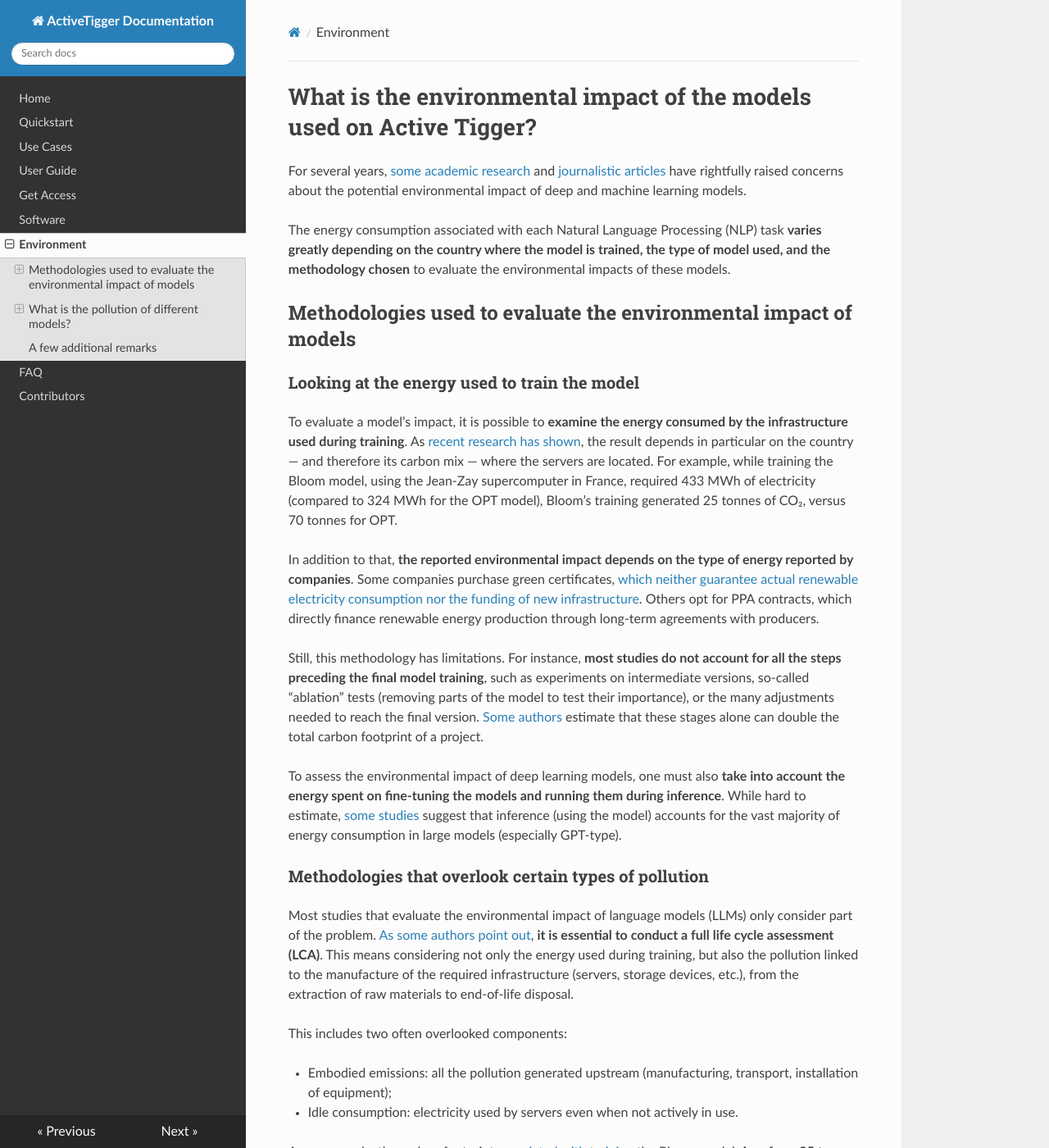
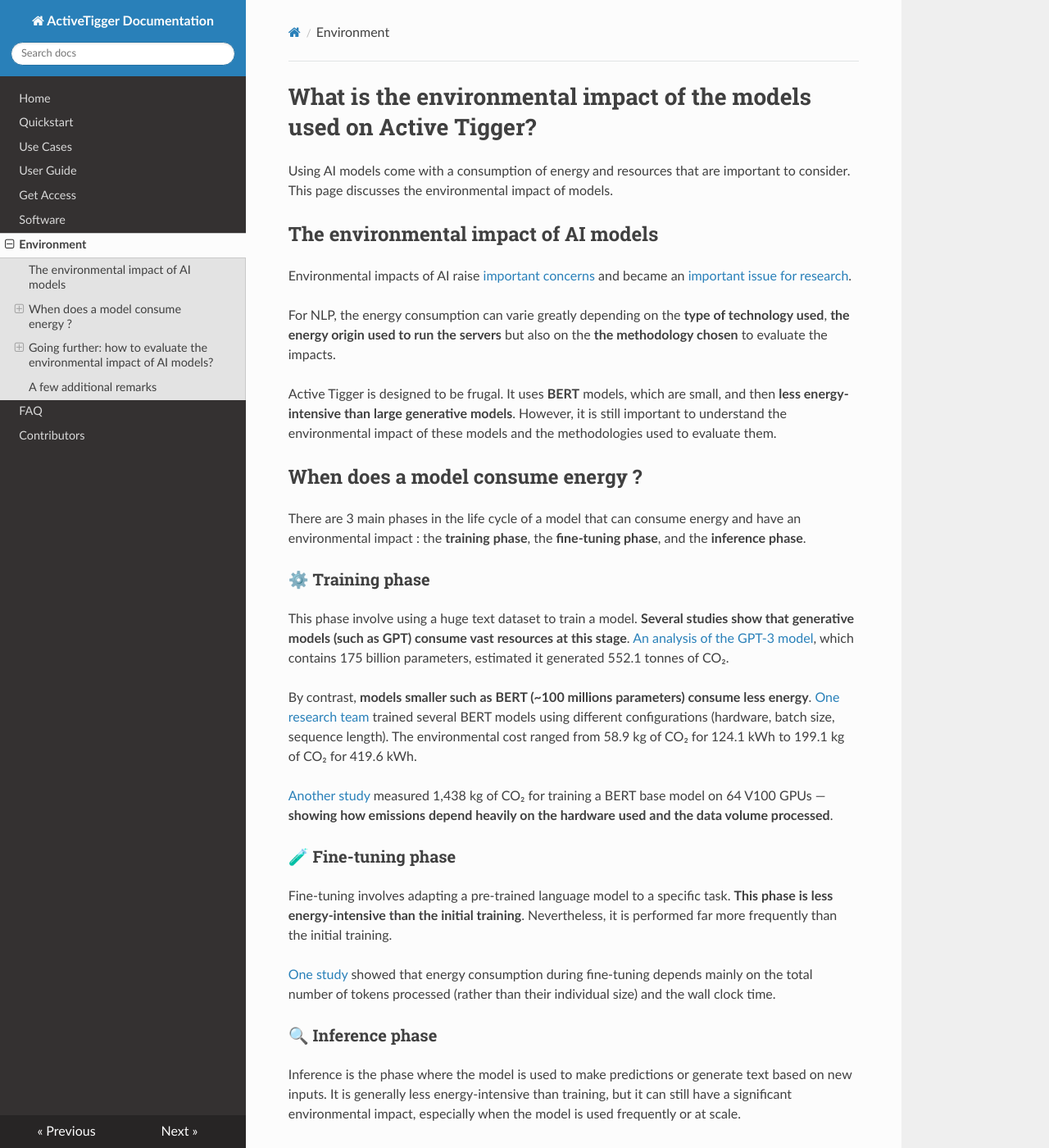
Before and after one commit to emilienschultz/activetigger, an MkDocs documentation site: the page built from docs/environment.md, in a window 1280 px wide and 1400 px high. Shown: the whole window at 82% size. Built offline with MkDocs 1.6.1, drawn with Linux system fonts in a browser that asks for light colours; nearby versions of some CDN libraries; some of the changed text lies outside the part shown.

Commit message:
update doc

```diff
--- a/docs/environment.md
+++ b/docs/environment.md
@@ -1,26 +1,48 @@
 # What is the environmental impact of the models used on Active Tigger?
 
-For several years, [some academic research](https://arxiv.org/abs/1906.02243) and [journalistic articles](https://www.nytimes.com/2024/08/26/climate/ai-planet-climate-change.html) have rightfully raised concerns about the potential environmental impact of deep and machine learning models.
+Using AI models come with a consumption of energy and resources that are important to consider. This page discusses the environmental impact of models.
 
-The energy consumption associated with each Natural Language Processing (NLP) task **varies greatly depending on the country where the model is trained, the type of model used, and the methodology chosen** to evaluate the environmental impacts of these models.
+## The environmental impact of AI models
 
-## Methodologies used to evaluate the environmental impact of models
+Environmental impacts of AI raise [important concerns](https://www.nytimes.com/2024/08/26/climate/ai-planet-climate-change.html) and became an [important issue for research](https://arxiv.org/abs/2111.00364).
 
+For NLP, the energy consumption can varie greatly depending on the **type of technology used**, **the energy origin used to run the servers** but also on the **the methodology chosen** to evaluate the impacts.
 
-### Looking at the energy used to train the model
+Active Tigger is designed to be frugal. It uses **BERT** models, which are small, and then **less energy-intensive than large generative models**. However, it is still important to understand the environmental impact of these models and the methodologies used to evaluate them.
 
+## When does a model consume energy ?
 
-To evaluate a model’s impact, it is possible to **examine the energy consumed by the infrastructure used during training**. As [recent research has shown](https://arxiv.org/abs/2211.02001), the result depends in particular on the country — and therefore its carbon mix — where the servers are located. For example, while training the Bloom model, using the Jean-Zay supercomputer in France, required 433 MWh of electricity (compared to 324 MWh for the OPT model), Bloom’s training generated 25 tonnes of CO₂, versus 70 tonnes for OPT.
+There are 3 main phases in the life cycle of a model that can consume energy and have an environmental impact : the **training phase**, the **fine-tuning phase**, and the **inference phase**.
+
+### ⚙️ Training phase
+
+This phase involve using a huge text dataset to train a model. **Several studies show that generative models (such as GPT) consume vast resources at this stage**. [An analysis of the GPT-3 model](https://arxiv.org/abs/2104.10350), which contains 175 billion parameters, estimated it generated 552.1 tonnes of CO₂.
+
+By contrast, **models smaller such as BERT (~100 millions parameters) consume less energy**. [One research team](https://arxiv.org/abs/2311.10267) trained several BERT models using different configurations (hardware, batch size, sequence length). The environmental cost ranged from 58.9 kg of CO₂ for 124.1 kWh to 199.1 kg of CO₂ for 419.6 kWh.
+
+[Another study](https://arxiv.org/abs/1906.02243) measured 1,438 kg of CO₂ for training a BERT base model on 64 V100 GPUs — **showing how emissions depend heavily on the hardware used and the data volume processed**.
+
+### 🧪 Fine-tuning phase
+
+Fine-tuning involves adapting a pre-trained language model to a specific task. **This phase is less energy-intensive than the initial training**. Nevertheless, it is performed far more frequently than the initial training.
+
+[One study](https://arxiv.org/abs/2311.10267) showed that energy consumption during fine-tuning depends mainly on the total number of tokens processed (rather than their individual size) and the wall clock time.
+
+### 🔍 Inference phase
+
+Inference is the phase where the model is used to make predictions or generate text based on new inputs. It is generally less energy-intensive than training, but it can still have a significant environmental impact, especially when the model is used frequently or at scale.
+
+In the case of research, models are not scaled for millions of users, so their use is less energy-intensive than general public applications. However, **the energy consumption of inference can still be significant**, especially for large models or when processing large volumes of data.
+
+## Going further: how to evaluate the environmental impact of AI models?
+
+### The energy consumption of models
+
+To evaluate a model’s impact, it is possible to **examine the energy consumed by the infrastructure used during training**. Result depends in particular on [the country](https://arxiv.org/abs/2211.02001) — and therefore its carbon mix — where the servers are located. For example, while training the Bloom model, using the Jean-Zay supercomputer in France, required 433 MWh of electricity (compared to 324 MWh for the OPT model), Bloom’s training generated 25 tonnes of CO₂, versus 70 tonnes for OPT.
 
 In addition to that, **the reported environmental impact depends on the type of energy reported by companies**. Some companies purchase green certificates, [which neither guarantee actual renewable electricity consumption nor the funding of new infrastructure](https://www.nature.com/articles/s41558-022-01379-5?). Others opt for PPA contracts, which directly finance renewable energy production through long-term agreements with producers.
 
-Still, this methodology has limitations. For instance, **most studies do not account for all the steps preceding the final model training**, such as experiments on intermediate versions, so-called “ablation” tests (removing parts of the model to test their importance), or the many adjustments needed to reach the final version. [Some authors](https://arxiv.org/abs/2211.02001)  estimate that these stages alone can double the total carbon footprint of a project.
-
-To assess the environmental impact of deep learning models, one must also **take into account the energy spent on fine-tuning the models and running them during inference**. While hard to estimate, [some studies](https://arxiv.org/abs/2104.10350) suggest that inference (using the model) accounts for the vast majority of energy consumption in large models (especially GPT-type).
-
-
-### Methodologies that overlook certain types of pollution
-
+Evaluating the energy consumption of models is complicated. For instance, **most studies do not account for all the steps preceding the final model training**, such as experiments on intermediate versions, so-called “ablation” tests (removing parts of the model to test their importance), or the many adjustments needed to reach the final version. [Some authors](https://arxiv.org/abs/2211.02001)  estimate that these stages alone can double the total carbon footprint of a project.
 
 Most studies that evaluate the environmental impact of language models (LLMs) only consider part of the problem. [As some authors point out](https://arxiv.org/abs/2110.11822), **it is essential to conduct a full life cycle assessment (LCA)**. This means considering not only the energy used during training, but also the pollution linked to the manufacture of the required infrastructure (servers, storage devices, etc.), from the extraction of raw materials to end-of-life disposal.
 
@@ -34,28 +56,12 @@
 
 Furthermore, **it is important not to limit impact assessments to carbon emissions alone**. One must consider all forms of pollution generated. For instance, the manufacture of chips used to train and run models requires vast quantities of water — another major ecological cost that is often overlooked.
 
+To assess the environmental impact of deep learning models, one must also **take into account the energy spent on fine-tuning the models and running them during inference**. While hard to estimate, [some studies](https://arxiv.org/abs/2104.10350) suggest that inference (using the model) accounts for the vast majority of energy consumption in large models (especially GPT-type).
 
-## What is the pollution of different models?
-
-
-### ⚙️ Training phase
-
-Let’s begin with the training phase. **Several studies show that generative models (such as GPT) consume vast resources at this stage**. [An analysis of the GPT-3 model](https://arxiv.org/abs/2104.10350), which contains 175 billion parameters, estimated it generated 552.1 tonnes of CO₂.
-
-By contrast, **models such as BERT — used notably in Active Tigger — appear to consume less energy**. [One research team](https://arxiv.org/abs/2311.10267) trained several BERT models using different configurations (hardware, batch size, sequence length). The environmental cost ranged from 58.9 kg of CO₂ for 124.1 kWh to 199.1 kg of CO₂ for 419.6 kWh.
-[Another study](https://arxiv.org/abs/1906.02243) measured 1,438 kg of CO₂ for training a BERT base model on 64 V100 GPUs — **showing how emissions depend heavily on the hardware used and the data volume processed**.
-
-### 🧪 Fine-tuning phase
-
-Fine-tuning involves adapting a pre-trained language model to a specific task, such as detecting a logical relationship between two sentences (RTE task) or analyzing the tone of a movie review (IMDB task). **This phase is less energy-intensive than the initial training**. Nevertheless, it is performed far more frequently than the initial training, which means its overall environmental impact can still be significant.
-
-BERT’s initial training requires several days on GPUs and has a noticeable carbon footprint, while fine-tuning BERT on specific tasks consumes much less energy but is done repeatedly by many users.
-
-[One study](https://arxiv.org/abs/2311.10267) showed that **energy consumption during fine-tuning depends mainly on the total number of tokens processed (rather than their individual size) and the wall clock time**. As an illustration — even if numbers vary depending on the energy mix of each country — the sentiment analysis task on movie reviews generated 0.072 kg of CO₂ for 50,000 entities processed, compared to 0.004 kg of CO₂ for a lighter task like RTE applied to 6,000 entities.
 
 ## A few additional remarks
 
-At first glance, using models like BERT — whether for training, fine-tuning, or inference — appears less energy-intensive than using large generative models like GPT. However, **even if these models consume relatively less, it would be misleading to assume their environmental impact is negligible**.
+At first glance, using models like BERT — whether for training, fine-tuning, or inference — appears less energy-intensive than using large generative models like GPT. However, **even if these models consume relatively less, this is still important to keep in mind their potential impacts**, especially if the number of users increases.
 
 As we have seen, current impact assessment methodologies **do not account for all pollution sources**. It is therefore essential to minimize unnecessary energy use and **consistently question the relevance and necessity of each project in light of the energy it consumes**.
 
--- a/frontend/src/components/forms/ImportPredictionDataset.tsx
+++ b/frontend/src/components/forms/ImportPredictionDataset.tsx
@@ -29,7 +29,7 @@
   scheme,
   modelName,
 }) => {
-  const maxSizeMo = 50;
+  const maxSizeMo = 300;
   const maxSize = maxSizeMo * 1024 * 1024; // 100 MB in bytes
 
   // form management
```
Also changed, not shown: 2 other files.
